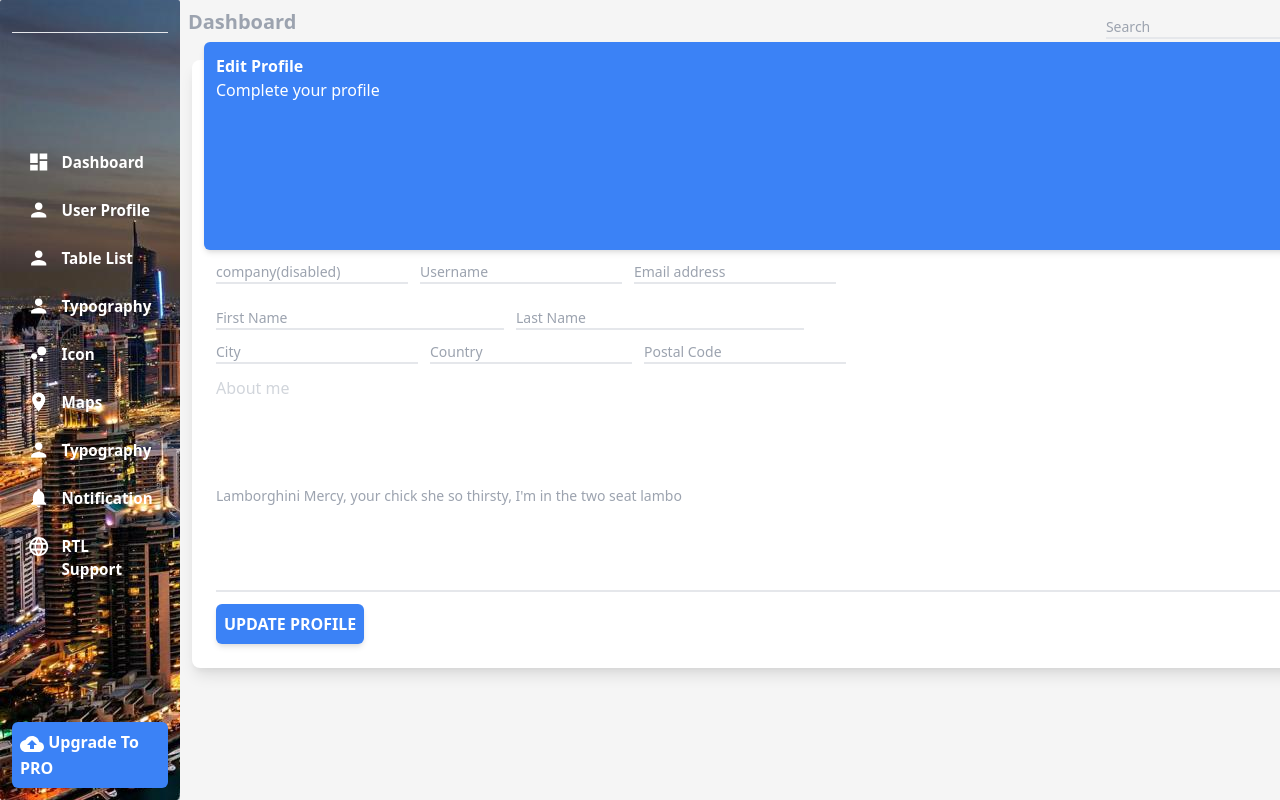
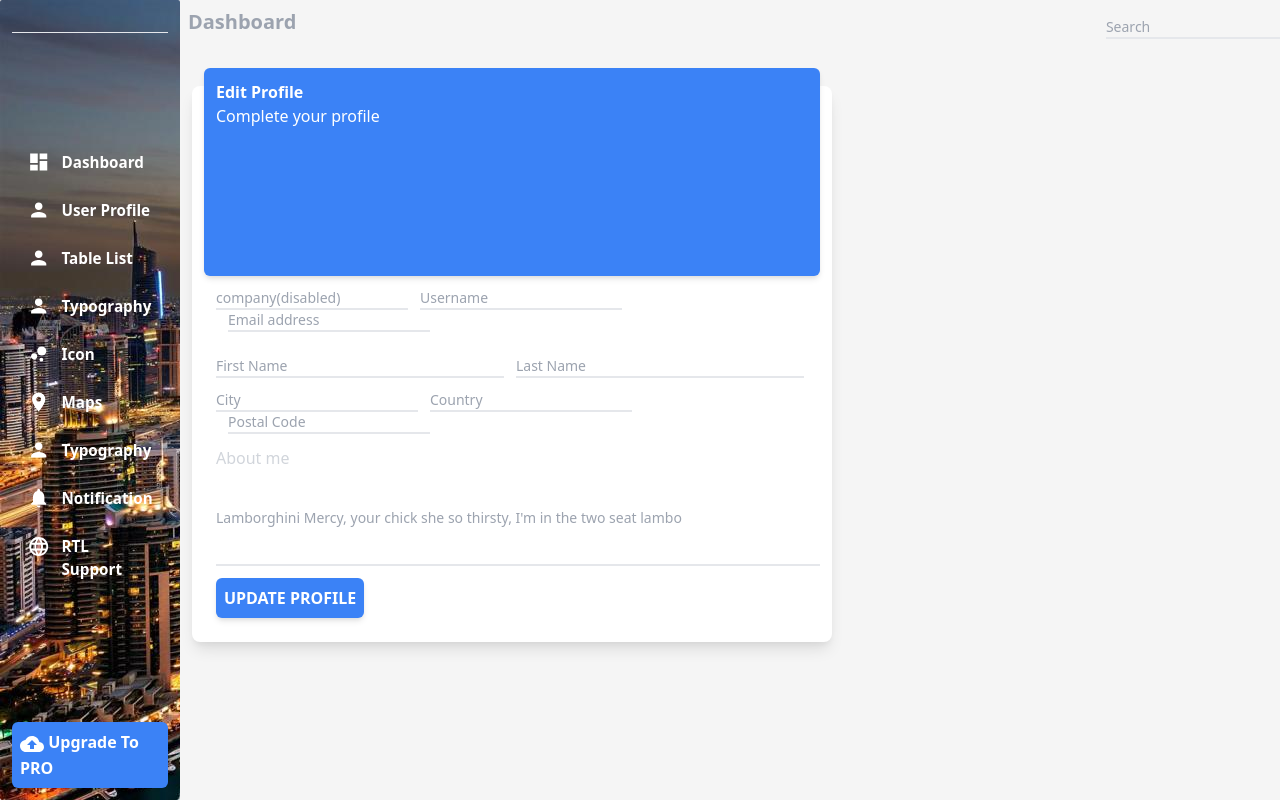
Before and after one commit to JestorNogueiro/SSI-FrontEnd_Developer--Test, a React (Create React App) app: page /user in a window 1280 px wide. Shown: the top 800 px of the page. Built offline with nearby package versions, Linux system fonts and the light colour scheme.

Commit message:
added max width and height

```diff
--- a/src/components/user/index.js
+++ b/src/components/user/index.js
@@ -3,9 +3,13 @@ import Header from "../Dashboard/Header";
 
 const User = () => {
   return (
-    <div className="h-full min-w-min">
+    <>
+      <div className=" flex flex-col h-full w-full ">
         <Header />
-      <div className=" bg-white p-3 m-3 rounded-lg shadow-lg space-x-3 space-y-3">
+        <div
+          style={{ maxWidth: "640px", marginTop: "30px" }}
+          className=" bg-white p-3 m-3 rounded-lg shadow-lg space-x-3 space-y-3"
+        >
           <div
             className=" p-3 bg-blue-500 text-white h-52 mb-3 rounded-md shadow-md"
             style={{ marginTop: "-30px" }}
@@ -66,7 +70,7 @@ const User = () => {
               <input
                 type="text"
                 placeholder="Lamborghini Mercy, your chick she so thirsty, I'm in the two seat lambo"
-              className="bg-transparent outline-none border-b-2 h-48 w-full text-sm"
+                className="bg-transparent outline-none border-b-2 h-48 md:h-24 w-full text-sm"
               />
             </p>
             <button className=" p-2 my-3 rounded-md shadow-md transform hover:scale-110 duration-500 font-semibold bg-blue-500 text-white text ">
@@ -75,6 +79,7 @@ const User = () => {
           </div>
         </div>
       </div>
+    </>
   );
 };
 
```
Lines whose indentation alone changed are shown as unchanged.
